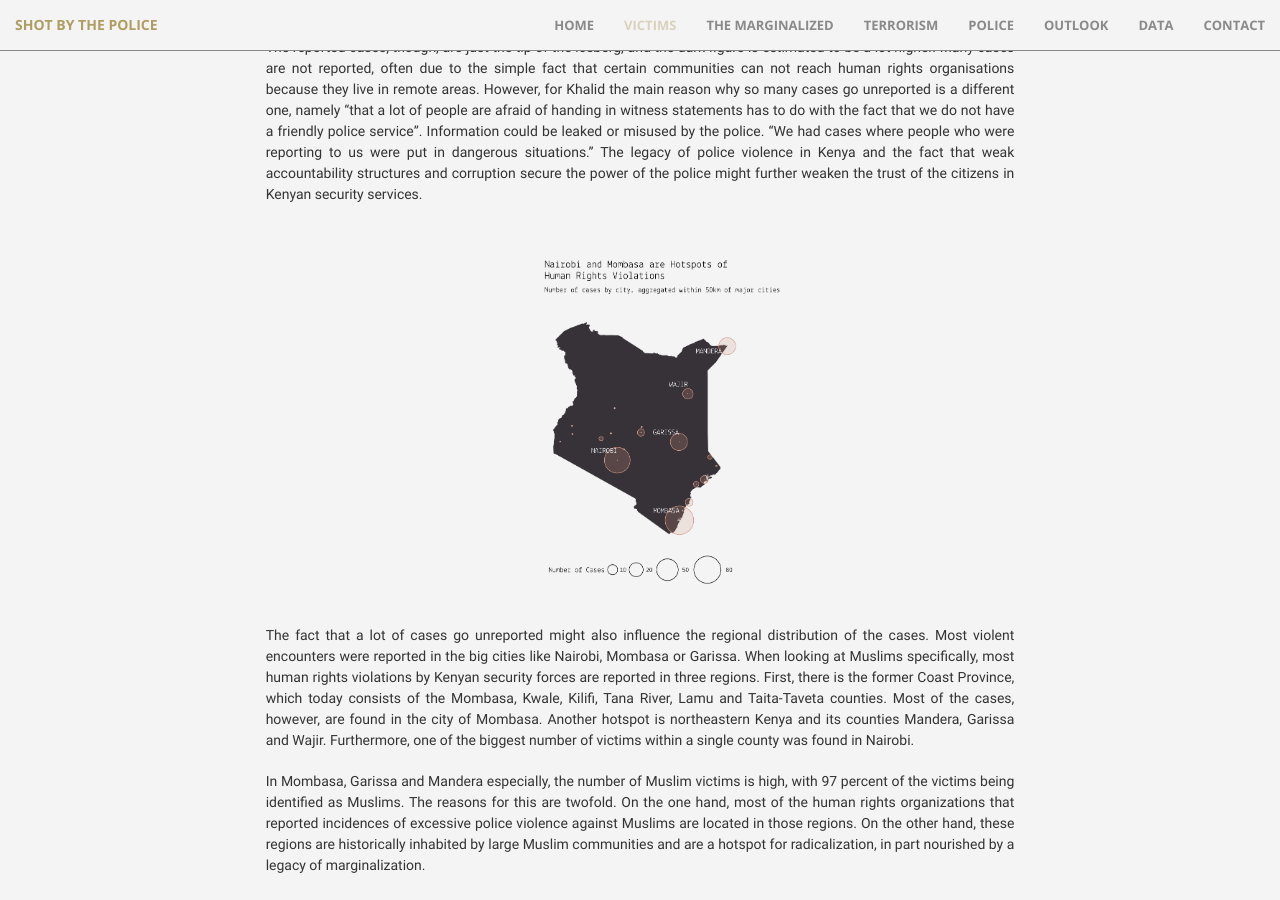
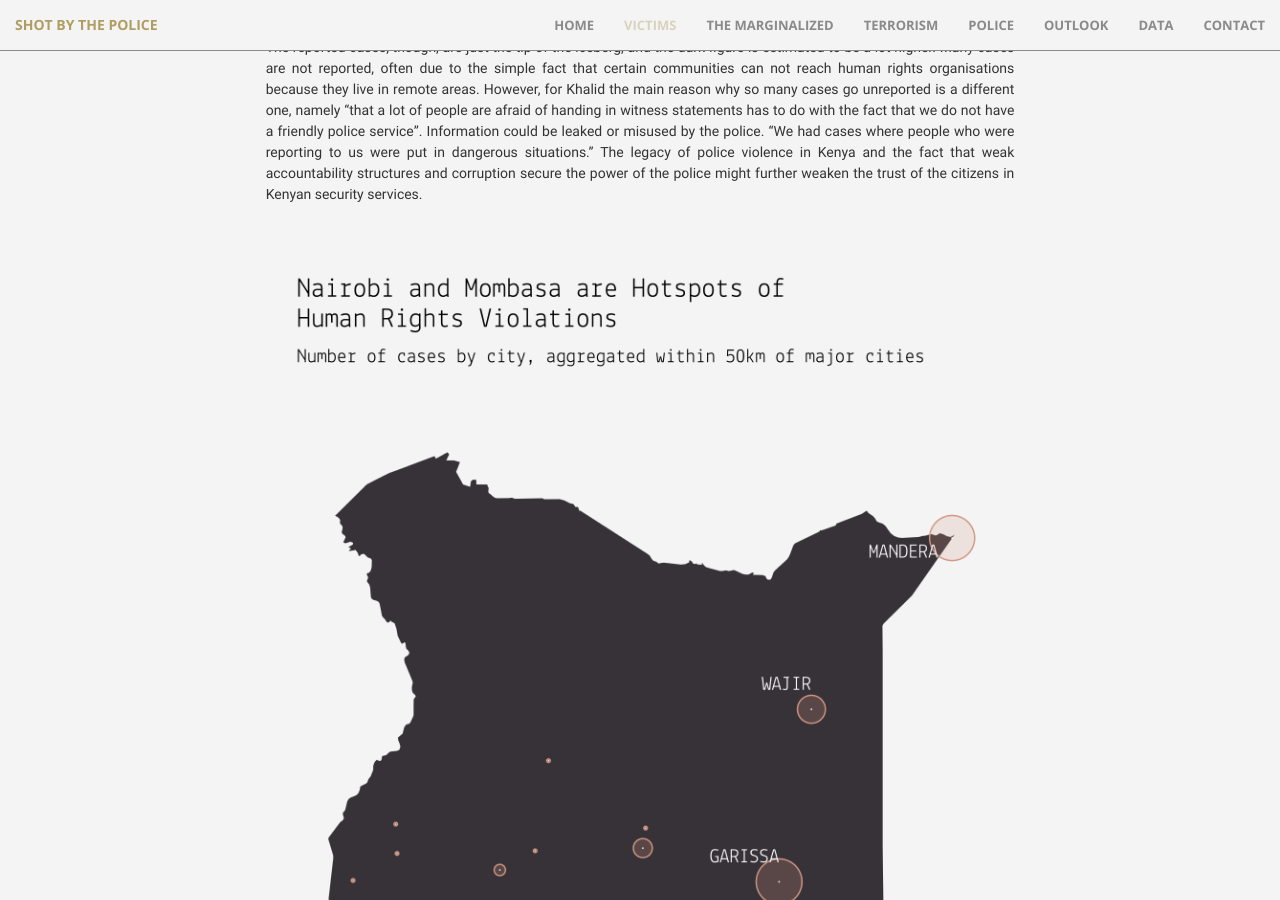
Before and after one commit to lucienbaumgartner/capstone_webdev, a Jekyll site: the page built from index.html, in a window 1280 px wide and 900 px high, scrolled down 2162 px. Built offline with Jekyll 4.4.1, drawn with Linux system fonts in a browser that asks for light colours; nearby versions of some CDN libraries.

Commit message:
map size adjusted

```diff
--- a/_includes/article1.html
+++ b/_includes/article1.html
@@ -31,13 +31,16 @@
 
               <p>The reported cases, though, are just the tip of the iceberg, and the dark figure is estimated to be a lot higher. Many cases are not reported, often due to the simple fact that certain communities can not reach human rights organisations because they live in remote areas. However, for Khalid the main reason why so many cases go unreported is a different one, namely “that a lot of people are afraid of handing in witness statements has to do with the fact that we do not have a friendly police service”. Information could be leaked or misused by the police. “We had cases where people who were reporting to us were put in dangerous situations.” The legacy of police violence in Kenya and the fact that weak accountability structures and corruption secure the power of the police might further weaken the trust of the citizens in Kenyan security services.</p>
 
+          </div>
           <div id="map">
               <div class="container-fluid">
                   <div class="row no-gutter">
-                    <img class="img-responsive center-block contact-pic" src="../capstone_webdev/img/viz/webdev_overview_map.png" height="3000px" width="3000px">
+                    <img class="img-responsive center-block contact-pic" src="../capstone_webdev/img/viz/webdev_overview_map.png" height="3000px" width="100%">
                   </div>
             </div>
           </div>
+
+          <div class="col-lg-8 col-lg-offset-2">
 
 
               <p>The fact that a lot of cases go unreported might also influence the regional distribution of the cases. Most violent encounters were reported in the big cities like Nairobi, Mombasa or Garissa. When looking at Muslims specifically, most human rights violations by Kenyan security forces are reported in three regions. First, there is the former Coast Province, which today consists of the Mombasa, Kwale, Kilifi, Tana River, Lamu and Taita-Taveta counties. Most of the cases, however, are found in the city of Mombasa. Another hotspot is northeastern Kenya and its counties Mandera, Garissa and Wajir. Furthermore, one of the biggest number of victims within a single county was found in Nairobi.</p>
```
Also changed, not shown: img/viz/webdev_overview_map.png, 3 other files.
